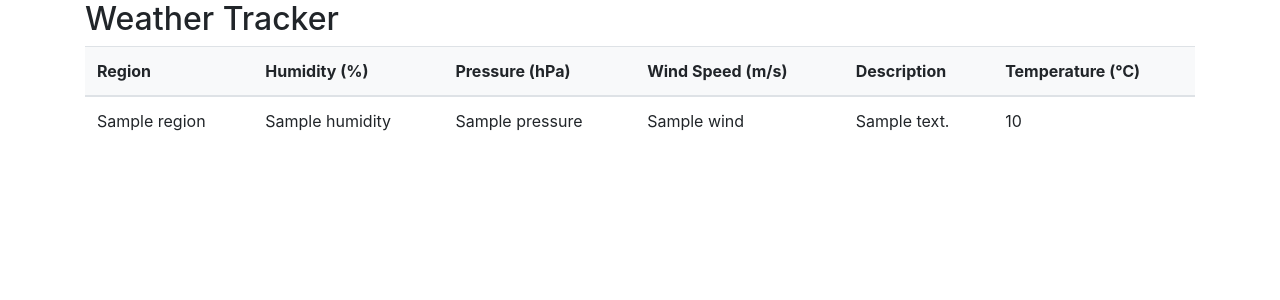
After one commit to stere8/RTTrackers, a Flask app: template templates/weathertracker.html in a window 1280 px wide. The commit adds this page. Shown: the top 300 px of the page. Run offline with Flask 3, Linux system fonts and the light colour scheme; the template is opened without the code that fills it: most values are stand-ins (such as "Sample title", 1, 10 or a date in 2020).

Commit message:
*adding second tracker

```diff
--- a/app.py
+++ b/app.py
@@ -1,6 +1,7 @@
 from flask import Flask, render_template, request
 from stock_trackers import StockTracker2
 from stock_trackers2 import StockTracker
+from weather_tracker import WeatherTracker
 from Stock import Stock
 
 app = Flask(__name__)
@@ -17,7 +18,7 @@ def hello_world():  # put application's code here
 def stock_tracker():
     global selected_tickers
     if request.method == 'POST':
-        selected_tickers = request.form.getlist('selected_stocks')  # Get selected tickers
+        selected_tickers = request.form.getlist('selected_stocks')  # Get selected tickers from HTML called "selected_stocks"
         search_query = request.form.get('search')  # Get the search query
 
     # Filter stocks based on search query (if provided)
@@ -77,5 +78,36 @@ def stock_selector():
     return render_template('selectstocks.html',stocks_List=stocks_List)
 
 
+@app.route('/selectregions')
+def regionsselector():
+    regions_list = [
+        'Bydgoszcz',
+        'Warszawa',
+        'Kigali']
+    return render_template('selectregions.html',regions_list=regions_list)
+
+@app.route('/weathertracker', methods=['GET', 'POST'])
+def weather_tracker():
+    global selected_regions
+    if request.method == 'POST':
+        selected_regions = request.form.getlist('selected_regions')  # Get selected regions from HTML called "selected_regions"
+
+    weather_data = []
+
+    for region in selected_regions:
+        tracker = WeatherTracker(region)
+        humidity, pressure, wind, description, temp = tracker.get_current_weather_data()
+        weather_data.append({
+            'region':  region,
+            'humidity': humidity,
+            'pressure': pressure,
+            'wind': wind,
+            'description': description,
+            'temp': temp
+        })
+
+    return render_template('weathertracker.html', weather_data=weather_data)
+
+
 if __name__ == '__main__':
     app.run()
--- /dev/null
+++ b/templates/weathertracker.html
@@ -0,0 +1,41 @@
+<!DOCTYPE html>
+<html lang="en">
+<head>
+    <meta charset="UTF-8">
+    <meta name="viewport" content="width=device-width, initial-scale=1.0">
+    <title>Weather Tracker</title>
+    <link rel="stylesheet" href="https://cdn.jsdelivr.net/npm/bootstrap@4.3.1/dist/css/bootstrap.min.css" integrity="sha384-ggOyR0iXCbMQv3Xipma34MD+dH/1fQ784/j6cY/iJTQUOhcWr7x9JvoRxT2MZw1T" crossorigin="anonymous">
+    <link rel="stylesheet" href="{{ url_for('static', filename='style.css') }}">
+</head>
+<body>
+<div class="container">
+    <h2>Weather Tracker</h2>
+    <div class="weather-data">
+        <table class="table">
+            <thead>
+            <tr>
+                <th>Region</th>
+                <th>Humidity (%)</th>
+                <th>Pressure (hPa)</th>
+                <th>Wind Speed (m/s)</th>
+                <th>Description</th>
+                <th>Temperature (&#8451;)</th>
+            </tr>
+            </thead>
+            <tbody>
+            {% for data in weather_data %}
+            <tr>
+                <td>{{ data.region }}</td>
+                <td>{{ data.humidity }}</td>
+                <td>{{ data.pressure }}</td>
+                <td>{{ data.wind }}</td>
+                <td>{{ data.description }}</td>
+                <td>{{ data.temp }}</td>
+            </tr>
+            {% endfor %}
+            </tbody>
+        </table>
+    </div>
+</div>
+</body>
+</html>
```
Also changed, not shown: templates/index.html (+19 -3 lines), templates/selectregions.html (added, +32 -0 lines), weather_tracker.py (added, +33 -0 lines).
